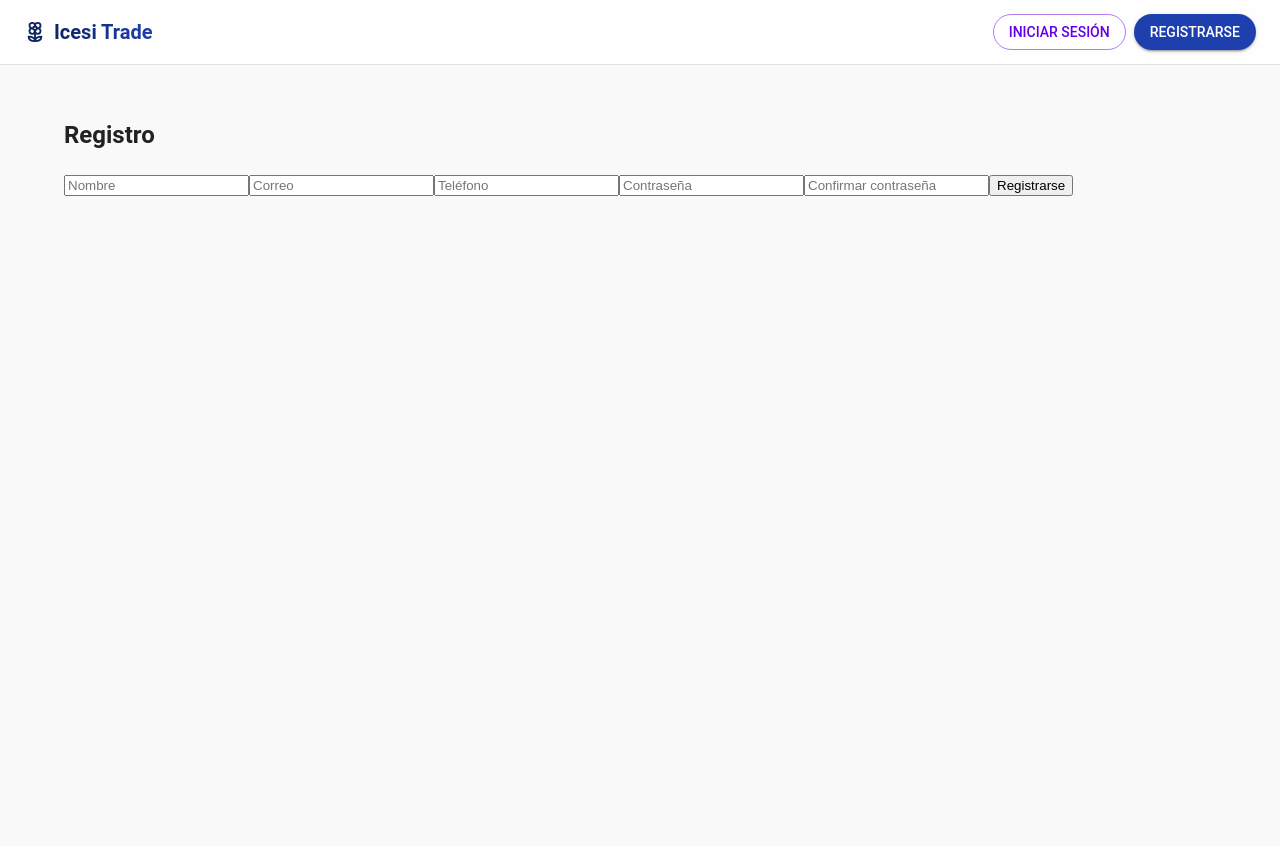
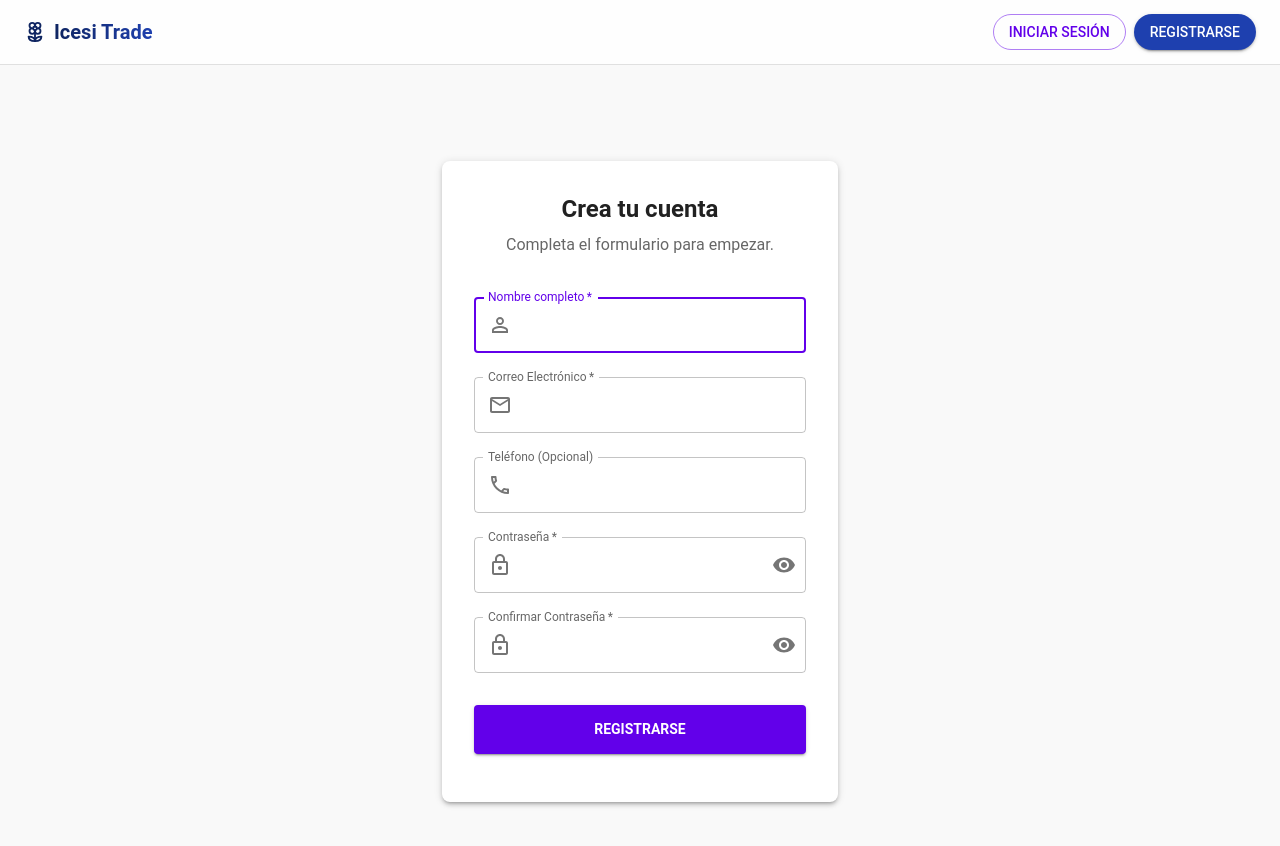
Before and after one commit to OscarMURA/Icesi-Trade-Frontend, a React (Vite) app: page /g1/losbandalos/Icesi-Trade/register in a window 1280 px wide. Shown: the top 846 px of the page. Built offline with nearby package versions, Linux system fonts and the light colour scheme.

Commit message:
Improve frontend

```diff
--- a/src/api/salesApi.ts
+++ b/src/api/salesApi.ts
@@ -1,6 +1,7 @@
 import { getToken } from './userServices';
 import axios from './axiosConfig';
 import { SaleCreate } from '../types/saleTypes';
+import { Sale } from '../types/saleTypes';
 
 export const createSale = async ( sale : SaleCreate ): Promise<any> => {
     const response = await axios.post('/api/sales', sale, {
@@ -11,3 +12,19 @@ export const createSale = async ( sale : SaleCreate ): Promise<any> => {
     });
     return response.data;
 };
+
+export const getLatestSaleByProductId = async (productId: number): Promise<Sale> => {
+  const response = await axios.get(`/api/sales/latest-by-product/${productId}`, {
+    headers: {
+      Authorization: `Bearer ${getToken()}`
+    }
+  });
+  return response.data;
+};
+
+export const getSalesByBuyerId = async (buyerId: number): Promise<Sale[]> => {
+  const res = await axios.get(`/api/sales/buyer/${buyerId}`, {
+    headers: { Authorization: `Bearer ${getToken()}` },
+  });
+  return res.data;
+};
--- a/src/pages/CreateProduct.tsx
+++ b/src/pages/CreateProduct.tsx
@@ -1,11 +1,12 @@
 import { useState, useEffect } from "react";
-import { useNavigate } from "react-router-dom";
 import { getCategories } from "../api/categoryApi";
 import { Category } from "../types/categoryTypes";
 import { createProduct } from "../api/productApi";
 import { uploadImage } from "../api/uploadImage";
 import { ProductCreateDto } from "../types/productTypes";
-import { Button, TextField, MenuItem, Select, InputLabel, FormControl, CircularProgress } from '@mui/material';
+import { useNavigate } from "react-router-dom";
+
+import { Button, TextField, MenuItem, Select, InputLabel, FormControl, CircularProgress, Stack, Typography } from '@mui/material';
 
 export default function CreateProduct() {
   const navigate = useNavigate();
@@ -50,13 +51,18 @@ export default function CreateProduct() {
 
   return (
     <div className="p-4">
-      <h2 className="text-xl font-bold mb-4">Publicar nuevo producto</h2>
-      <form
+      {/* Usamos el componente Typography de MUI para consistencia */}
+      <Typography variant="h5" component="h2" sx={{ fontWeight: 'bold', mb: 3 }}>
+        Publicar nuevo producto
+      </Typography>
+      {/* 2. Reemplazamos <form> por <Stack> y añadimos la prop 'spacing' */}
+      <Stack
+        component="form"
         onSubmit={(e) => {
           e.preventDefault();
           handleSubmit();
         }}
-        className="flex flex-col gap-4"
+        spacing={3} // 3. Esta prop añade un espacio consistente entre todos los campos.
       >
         <TextField
           label="Título"
@@ -118,6 +124,7 @@ export default function CreateProduct() {
             value={form.categoryId}
             onChange={(e) => setForm({ ...form, categoryId: Number(e.target.value) })}
             required
+            label="Selecciona una categoría"
           >
             <MenuItem value={0} disabled>Selecciona una categoría</MenuItem>
             {categories.map((cat) => (
@@ -126,8 +133,10 @@ export default function CreateProduct() {
           </Select>
         </FormControl>
 
-        <div>
-          <label htmlFor="image-upload">Imagen del producto</label><br />
+        <FormControl>
+          <Typography variant="body1" component="label" htmlFor="image-upload" sx={{ mb: 1, fontWeight: 'medium' }}>
+            Imagen del producto
+          </Typography>
           <input
             id="image-upload"
             type="file"
@@ -138,7 +147,7 @@ export default function CreateProduct() {
               }
             }}
           />
-        </div>
+        </FormControl>
 
         <Button
           type="submit"
@@ -146,12 +155,14 @@ export default function CreateProduct() {
           color="primary"
           disabled={loading}
           fullWidth
+          // 4. El margen superior (mt) ya no es necesario, Stack lo maneja.
+          sx={{ py: 1.5, fontWeight: 'bold' }}
         >
-          {loading ? <CircularProgress size={24} color="secondary" /> : "Publicar"}
+          {loading ? <CircularProgress size={24} color="inherit" /> : "Publicar"}
         </Button>
 
-        {error && <div className="text-red-500 mt-2">{error}</div>}
-      </form>
+        {error && <div className="text-red-500">{error}</div>}
+      </Stack>
     </div>
   );
 }
--- a/src/pages/Login.tsx
+++ b/src/pages/Login.tsx
@@ -1,11 +1,23 @@
 import { useState, useEffect } from 'react';
-import { useNavigate, useLocation } from 'react-router-dom';
+import { useNavigate, useLocation, Link as RouterLink } from 'react-router-dom';
 import { loginRequest } from '../api/authApi';
 import { LogInDto } from '../types/authTypes';
 import useAuth from '../hooks/useAuth';
-import MessageToast from '../components/utils/MessageToast';
-import LoadingSpinner from '../components/utils/LoadingSpinner';
 
+import {
+  Box,
+  Container,
+  Typography,
+  TextField,
+  Button,
+  CircularProgress,
+  Alert,
+  InputAdornment,
+  IconButton,
+  Link,
+  Grid
+} from '@mui/material';
+import { MailOutline, LockOutlined, Visibility, VisibilityOff } from '@mui/icons-material';
 
 export default function Login() {
   const { login, isAuthenticated } = useAuth();
@@ -14,6 +26,7 @@ export default function Login() {
   const [form, setForm] = useState<LogInDto>({ email: '', password: '' });
   const [loading, setLoading] = useState(false);
   const [error, setError] = useState<string | null>(null);
+  const [showPassword, setShowPassword] = useState(false);
 
   const location = useLocation();
   const from = location.state?.from?.pathname || '/g1/losbandalos/Icesi-Trade/products';
@@ -38,80 +51,113 @@ export default function Login() {
       if (!form.email || !form.password) {
         throw new Error('Por favor complete todos los campos');
       }
-
-      console.log('Intentando login con:', { email: form.email, password: '***' });
       const response = await loginRequest(form);
-      console.log('Respuesta del login:', response);
-
       if (!response || !response.token) {
         throw new Error('No se recibió un token válido del servidor');
       }
-
-      // Guardar el nombre de usuario y el token
       localStorage.setItem('username', response.name);
       localStorage.setItem('token', response.token);
-
       login(response);
     } catch (err: any) {
-      console.error('Error en login:', err);
-      if (err.response) {
-        // Error del servidor
-        setError(err.response.data?.error || 'Error del servidor. Por favor intente nuevamente.');
-      } else if (err.message) {
-        // Error de validación o otro error
-        setError(err.message);
-      } else {
-        setError('Error al iniciar sesión. Por favor intente nuevamente.');
-      }
+      const errorMessage = err.response?.data?.error || err.message || 'Error al iniciar sesión. Por favor intente nuevamente.';
+      setError(errorMessage);
     } finally {
       setLoading(false);
     }
   };
 
   return (
-    <div className="max-w-md mx-auto mt-10 p-6 bg-white rounded shadow">
-      <h2 className="text-2xl font-semibold text-center mb-4">Iniciar sesión</h2>
+    <Container component="main" maxWidth="xs">
+      <Box
+        sx={{
+          marginTop: 8,
+          display: 'flex',
+          flexDirection: 'column',
+          alignItems: 'center',
+          backgroundColor: 'white',
+          padding: 4,
+          borderRadius: 2,
+          boxShadow: 3,
+        }}
+      >
+        <Typography component="h1" variant="h5" sx={{ mb: 1, fontWeight: 'bold' }}>
+          Bienvenido de nuevo
+        </Typography>
+        <Typography color="text.secondary" sx={{ mb: 3 }}>
+          Inicia sesión para continuar
+        </Typography>
 
-      <form onSubmit={handleSubmit} className="space-y-4">
-        <div>
-          <label className="block text-sm font-medium">Correo electrónico</label>
-          <input
-            type="email"
+        <Box component="form" onSubmit={handleSubmit} noValidate sx={{ mt: 1, width: '100%' }}>
+          <TextField
+            margin="normal"
+            required
+            fullWidth
+            id="email"
+            label="Correo Electrónico"
             name="email"
+            autoComplete="email"
+            autoFocus
             value={form.email}
             onChange={handleChange}
-            className="w-full border p-2 rounded"
+            disabled={loading}
+            InputProps={{
+              startAdornment: (
+                <InputAdornment position="start">
+                  <MailOutline />
+                </InputAdornment>
+              ),
+            }}
+          />
+          <TextField
+            margin="normal"
             required
-            disabled={loading}
-            placeholder="ejemplo@correo.com"
-          />
-        </div>
-
-        <div>
-          <label className="block text-sm font-medium">Contraseña</label>
-          <input
-            type="password"
+            fullWidth
             name="password"
+            label="Contraseña"
+            type={showPassword ? 'text' : 'password'}
+            id="password"
+            autoComplete="current-password"
             value={form.password}
             onChange={handleChange}
-            className="w-full border p-2 rounded"
-            required
             disabled={loading}
-            placeholder="••••••••"
+            InputProps={{
+              startAdornment: (
+                <InputAdornment position="start">
+                  <LockOutlined />
+                </InputAdornment>
+              ),
+              endAdornment: (
+                <InputAdornment position="end">
+                  <IconButton
+                    aria-label="toggle password visibility"
+                    onClick={() => setShowPassword(!showPassword)}
+                    onMouseDown={(e) => e.preventDefault()}
+                    edge="end"
+                  >
+                    {showPassword ? <VisibilityOff /> : <Visibility />}
+                  </IconButton>
+                </InputAdornment>
+              )
+            }}
           />
-        </div>
 
-        <button
-          type="submit"
-          className="w-full bg-blue-600 text-white py-2 rounded hover:bg-blue-700 disabled:bg-blue-300"
-          disabled={loading}
-        >
-          {loading ? 'Iniciando sesión...' : 'Ingresar'}
-        </button>
-      </form>
+          {error && (
+            <Alert severity="error" sx={{ mt: 2, width: '100%' }}>
+              {error}
+            </Alert>
+          )}
 
-      {loading && <LoadingSpinner />}
-      {error && <MessageToast message={error} type="error" />}
-    </div>
+          <Button
+            type="submit"
+            fullWidth
+            variant="contained"
+            disabled={loading}
+            sx={{ mt: 3, mb: 2, py: 1.5, fontWeight: 'bold' }}
+          >
+            {loading ? <CircularProgress size={24} color="inherit" /> : 'Ingresar'}
+          </Button>
+        </Box>
+      </Box>
+    </Container>
   );
 }
--- a/src/pages/Register.tsx
+++ b/src/pages/Register.tsx
@@ -1,8 +1,33 @@
+// Register.tsx
+
 import { useState } from 'react';
-import { useNavigate } from 'react-router-dom';
+import { useNavigate, Link as RouterLink } from 'react-router-dom';
 import { registerRequest, loginRequest } from '../api/authApi';
 import { RegisterDto } from '../types/authTypes';
 import useAuth from '../hooks/useAuth';
+
+// --- Importaciones de Material-UI ---
+import {
+  Box,
+  Container,
+  Typography,
+  TextField,
+  Button,
+  CircularProgress,
+  Alert,
+  InputAdornment,
+  IconButton,
+  Link,
+  Grid
+} from '@mui/material';
+import {
+  PersonOutline,
+  MailOutline,
+  PhoneOutlined,
+  LockOutlined,
+  Visibility,
+  VisibilityOff
+} from '@mui/icons-material';
 
 export default function Register() {
   const navigate = useNavigate();
@@ -18,6 +43,13 @@ export default function Register() {
 
   const [error, setError] = useState<string | null>(null);
   const [loading, setLoading] = useState(false);
+  const [showPassword, setShowPassword] = useState(false);
+  const [showConfirmPassword, setShowConfirmPassword] = useState(false);
+
+  const handleChange = (e: React.ChangeEvent<HTMLInputElement>) => {
+    setForm({ ...form, [e.target.name]: e.target.value });
+    setError(null);
+  };
 
   const handleSubmit = async (e: React.FormEvent) => {
     e.preventDefault();
@@ -31,96 +63,185 @@ export default function Register() {
     }
 
     try {
-      // 1. Registro
       await registerRequest(form);
-
-      // 2. Login automático
       const response = await loginRequest({
         email: form.email,
         password: form.password,
       });
-
       if (!response || !response.token) {
         throw new Error('No se recibió un token válido del servidor');
       }
-
-      // 3. Guardar en contexto global
       login(response);
-
-      // 4. Redirigir
       navigate('/g1/losbandalos/Icesi-Trade/profile');
-
     } catch (err: any) {
-      console.error('Error en registro/login:', err);
-      if (err.response?.data?.error) {
-        setError(err.response.data.error);
-      } else {
-        setError(err.message || 'Error inesperado');
-      }
+      const errorMessage = err.response?.data?.error || err.message || 'Error inesperado al registrar la cuenta.';
+      setError(errorMessage);
     } finally {
       setLoading(false);
     }
   };
 
   return (
-    <div className="max-w-md mx-auto p-6 bg-white rounded shadow">
-      <h2 className="text-2xl font-bold mb-4">Registro</h2>
+    <Container component="main" maxWidth="xs">
+      <Box
+        sx={{
+          marginTop: 8,
+          display: 'flex',
+          flexDirection: 'column',
+          alignItems: 'center',
+          backgroundColor: 'white',
+          padding: 4,
+          borderRadius: 2,
+          boxShadow: 3,
+        }}
+      >
+        <Typography component="h1" variant="h5" sx={{ mb: 1, fontWeight: 'bold' }}>
+          Crea tu cuenta
+        </Typography>
+        <Typography color="text.secondary" sx={{ mb: 3 }}>
+          Completa el formulario para empezar.
+        </Typography>
 
-      {error && <p className="text-red-500 mb-4">{error}</p>}
+        <Box component="form" onSubmit={handleSubmit} noValidate sx={{ width: '100%' }}>
+          <TextField
+            margin="normal"
+            required
+            fullWidth
+            id="name"
+            label="Nombre completo"
+            name="name"
+            autoComplete="name"
+            autoFocus
+            value={form.name}
+            onChange={handleChange}
+            disabled={loading}
+            InputProps={{
+              startAdornment: (
+                <InputAdornment position="start">
+                  <PersonOutline />
+                </InputAdornment>
+              ),
+            }}
+          />
+          <TextField
+            margin="normal"
+            required
+            fullWidth
+            id="email"
+            label="Correo Electrónico"
+            name="email"
+            autoComplete="email"
+            value={form.email}
+            onChange={handleChange}
+            disabled={loading}
+            InputProps={{
+              startAdornment: (
+                <InputAdornment position="start">
+                  <MailOutline />
+                </InputAdornment>
+              ),
+            }}
+          />
+          <TextField
+            margin="normal"
+            fullWidth
+            id="phone"
+            label="Teléfono (Opcional)"
+            name="phone"
+            autoComplete="tel"
+            value={form.phone}
+            onChange={handleChange}
+            disabled={loading}
+            InputProps={{
+              startAdornment: (
+                <InputAdornment position="start">
+                  <PhoneOutlined />
+                </InputAdornment>
+              ),
+            }}
+          />
+          <TextField
+            margin="normal"
+            required
+            fullWidth
+            name="password"
+            label="Contraseña"
+            type={showPassword ? 'text' : 'password'}
+            id="password"
+            autoComplete="new-password"
+            value={form.password}
+            onChange={handleChange}
+            disabled={loading}
+            InputProps={{
+              startAdornment: (
+                <InputAdornment position="start">
+                  <LockOutlined />
+                </InputAdornment>
+              ),
+              endAdornment: (
+                <InputAdornment position="end">
+                  <IconButton
+                    aria-label="toggle password visibility"
+                    onClick={() => setShowPassword(!showPassword)}
+                    edge="end"
+                  >
+                    {showPassword ? <VisibilityOff /> : <Visibility />}
+                  </IconButton>
+                </InputAdornment>
+              )
+            }}
+          />
+          <TextField
+            margin="normal"
+            required
+            fullWidth
+            name="confirmPassword"
+            label="Confirmar Contraseña"
+            type={showConfirmPassword ? 'text' : 'password'}
+            id="confirmPassword"
+            autoComplete="new-password"
+            value={form.confirmPassword}
+            onChange={handleChange}
+            disabled={loading}
+            error={form.password !== form.confirmPassword && form.confirmPassword.length > 0}
+            helperText={form.password !== form.confirmPassword && form.confirmPassword.length > 0 ? "Las contraseñas no coinciden" : ""}
+            InputProps={{
+              startAdornment: (
+                <InputAdornment position="start">
+                  <LockOutlined />
+                </InputAdornment>
+              ),
+              endAdornment: (
+                <InputAdornment position="end">
+                  <IconButton
+                    aria-label="toggle confirm password visibility"
+                    onClick={() => setShowConfirmPassword(!showConfirmPassword)}
+                    edge="end"
+                  >
+                    {showConfirmPassword ? <VisibilityOff /> : <Visibility />}
+                  </IconButton>
+                </InputAdornment>
+              )
+            }}
+          />
 
-      <form onSubmit={handleSubmit} className="space-y-4">
-        <input
-          type="text"
-          placeholder="Nombre"
-          value={form.name}
-          onChange={(e) => setForm({ ...form, name: e.target.value })}
-          className="w-full border p-2 rounded"
-          required
-          autoComplete="name"
-        />
-        <input
-          type="email"
-          placeholder="Correo"
-          value={form.email}
-          onChange={(e) => setForm({ ...form, email: e.target.value })}
-          className="w-full border p-2 rounded"
-          required
-          autoComplete="username"
-        />
-        <input
-          type="tel"
-          placeholder="Teléfono"
-          value={form.phone}
-          onChange={(e) => setForm({ ...form, phone: e.target.value })}
-          className="w-full border p-2 rounded"
-          autoComplete="tel"
-        />
-        <input
-          type="password"
-          placeholder="Contraseña"
-          value={form.password}
-          onChange={(e) => setForm({ ...form, password: e.target.value })}
-          className="w-full border p-2 rounded"
-          required
-          autoComplete="new-password"
-        />
-        <input
-          type="password"
-          placeholder="Confirmar contraseña"
-          value={form.confirmPassword}
-          onChange={(e) => setForm({ ...form, confirmPassword: e.target.value })}
-          className="w-full border p-2 rounded"
-          required
-          autoComplete="new-password"
-        />
-        <button
-          type="submit"
-          disabled={loading}
-          className="w-full bg-blue-600 text-white py-2 rounded hover:bg-blue-700 disabled:bg-blue-300"
-        >
-          {loading ? 'Registrando...' : 'Registrarse'}
-        </button>
-      </form>
-    </div>
+          {error && (
+            <Alert severity="error" sx={{ mt: 2, width: '100%' }}>
+              {error}
+            </Alert>
+          )}
+
+          <Button
+            type="submit"
+            fullWidth
+            variant="contained"
+            disabled={loading}
+            sx={{ mt: 3, mb: 2, py: 1.5, fontWeight: 'bold' }}
+          >
+            {loading ? <CircularProgress size={24} color="inherit" /> : 'Registrarse'}
+          </Button>
+        </Box>
+      </Box>
+    </Container>
   );
 }
```
Also changed, not shown: src/components/products/ProductCard.tsx (+49 -33 lines).
